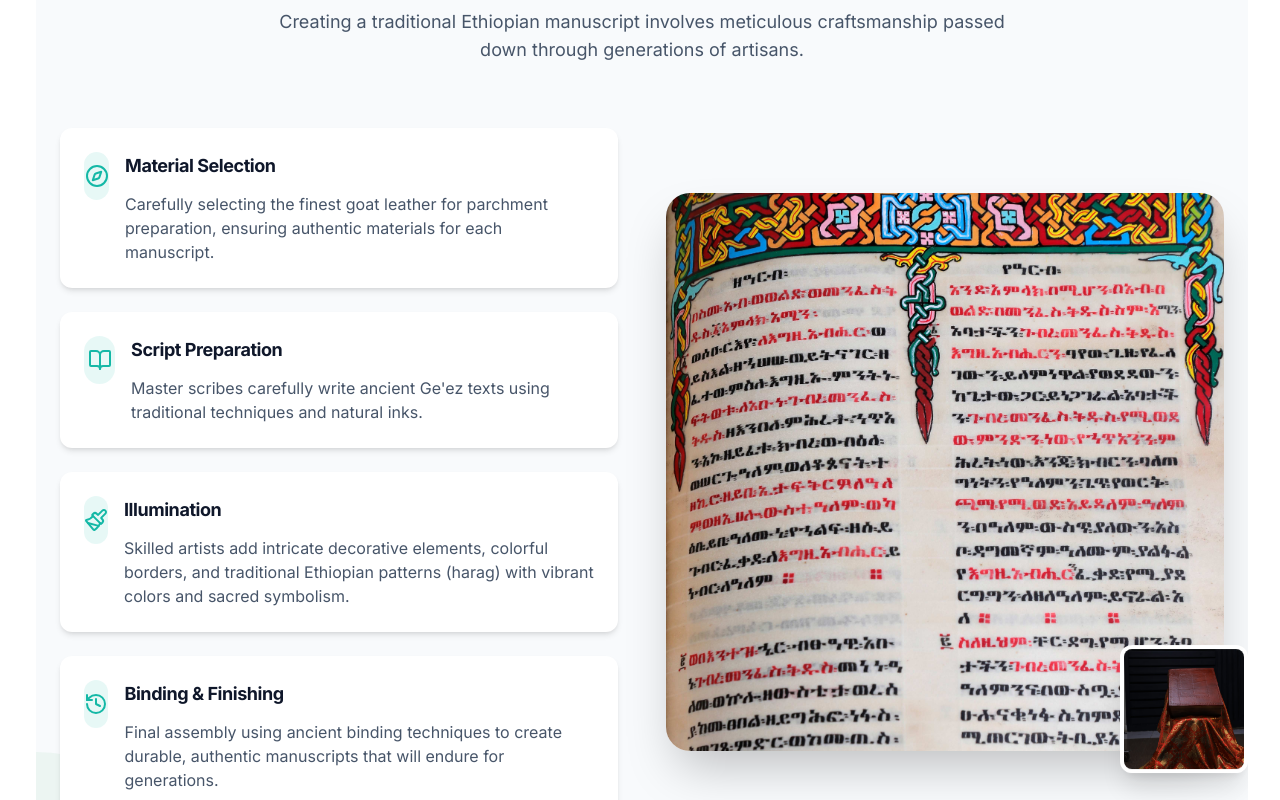
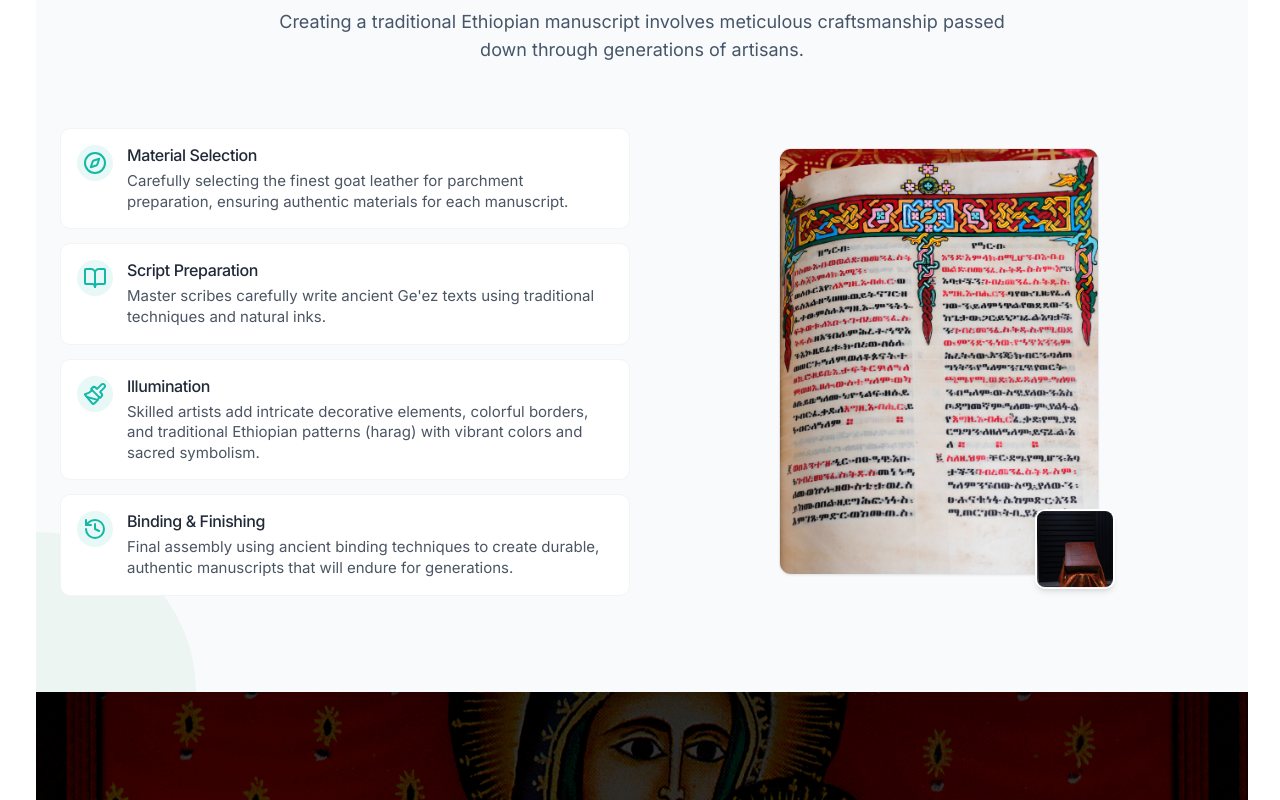
Before and after one commit to bettyberry/Melad-Website, a Next.js app: page / in a window 1280 px wide. Shown: the part 2000-2800 px from the top of the page. Built offline with nearby package versions, Linux system fonts and the light colour scheme.

Commit message:
Reduced image sizes and adjusted layout for professionalism

```diff
--- a/app/about/page.tsx
+++ b/app/about/page.tsx
@@ -112,7 +112,7 @@ export default function AboutPage() {
       <section className="py-2  ml-6 relative overflow-hidden">
         {/* Decorative elements */}
         <div className="absolute top-0 right-0 w-72 h-72 bg-primary/5 rounded-full -translate-x-1/2 -translate-y-1/2"></div>
-        <div className="absolute bottom-0 left-0 w-72 h-72 bg-secondary/5 rounded-full translate-x-1/2 translate-y-1/2"></div>
+        <div className="absolute bottom-0 left-0 w-72 h- bg-secondary/5 rounded-full translate-x-1/2 translate-y-1/2"></div>
 
         <div className="container px-4 md:px-6 relative">
           <div className="grid gap-16 lg:grid-cols-2 items-center">
@@ -173,7 +173,7 @@ export default function AboutPage() {
               transition={{ duration: 0.8 }}
               className="relative"
             >
-              <div className="relative aspect-square overflow-hidden rounded-3xl shadow-2xl image-shine">
+              <div className="relative aspect-square overflow-hidden rounded-3xl shadow-2xl image-shine ml-7">
                 <Image
                   src="/images/manuscript-book1.png"
                   alt="Ancient Ethiopian Manuscript"
--- a/components/manuscript-process.tsx
+++ b/components/manuscript-process.tsx
@@ -84,25 +84,24 @@ export default function ManuscriptProcess() {
               : "ባህላዊ የኢትዮጵያ ብራና መፍጠር ከትውልድ ወደ ትውልድ የተላለፈ ጥልቅ ጥበብ ይጠይቃል።"}
           </motion.p>
         </div>
-
-        <div className="grid md:grid-cols-2 gap-12 items-center">
+<div className="grid md:grid-cols-2 gap-6 items-center">
   <div className="order-2 md:order-1">
-            <div className="grid grid-cols-1 gap-6">
+    <div className="grid grid-cols-1 gap-3.5">
       {processSteps.map((step, index) => (
         <motion.div
           key={index}
-                  initial={{ opacity: 0, x: -20 }}
+          initial={{ opacity: 0, x: -10 }}
           whileInView={{ opacity: 1, x: 0 }}
           viewport={{ once: true }}
-                  transition={{ duration: 0.5, delay: index * 0.1 }}
-                  className="flex items-start space-x-4 bg-white p-6 rounded-xl shadow-md"
+          transition={{ duration: 0.4, delay: index * 0.1 }}
+          className="flex items-start space-x-3.5 bg-white p-4 rounded-md shadow-xs hover:shadow-sm transition-all border border-gray-100"
         >
-                  <div className="flex items-center justify-center h-12 w-12 rounded-full bg-primary/10 text-primary">
+          <div className="flex-shrink-0 flex items-center justify-center h-9 w-9 rounded-full bg-primary/10 text-primary text-[15px]">
             {step.icon}
           </div>
           <div>
-                    <h3 className="text-lg font-bold text-slate-900 mb-3">{step.title}</h3>
-                    <p className="text-slate-600">{step.description}</p>
+            <h3 className="text-[16px] font-medium text-gray-800 mb-1.5 leading-tight">{step.title}</h3>
+            <p className="text-[15px] text-gray-600 leading-snug">{step.description}</p>
           </div>
         </motion.div>
       ))}
@@ -110,29 +109,40 @@ export default function ManuscriptProcess() {
   </div>
 
   <motion.div
-            initial={{ opacity: 0, scale: 0.9 }}
+    initial={{ opacity: 0, scale: 0.98 }}
     whileInView={{ opacity: 1, scale: 1 }}
     viewport={{ once: true }}
-            transition={{ duration: 0.7 }}
-            className="relative order-1 md:order-2"
+    transition={{ duration: 0.6 }}
+    className="relative order-1 md:order-2 w-full max-w-[320px] mx-auto"
   >
-            <div className="relative aspect-square overflow-hidden rounded-3xl shadow-2xl">
+    {/* Main Image - Ensure this path is correct */}
+    <div className="relative aspect-[3/4] overflow-hidden rounded-lg shadow-sm border border-gray-200 bg-gray-100">
       <Image
         src="/images/manuscript-page.png"
         alt="Manuscript Creation Process"
-                fill
-                className="object-cover"
+        width={390}
+        height={426}
+        className="object-cover object-center w-full h-full"
+        priority
       />
     </div>
 
+    {/* Floating Image */}
     <motion.div
-              initial={{ opacity: 0, y: 20 }}
+      initial={{ opacity: 0, y: 10 }}
       whileInView={{ opacity: 1, y: 0 }}
       viewport={{ once: true }}
-              transition={{ duration: 0.6, delay: 0.3 }}
-              className="absolute -bottom-6 -right-6 h-32 w-32 rounded-xl overflow-hidden border-4 border-white shadow-xl animate-float"
+      transition={{ duration: 0.5, delay: 0.2 }}
+      className="absolute -bottom-4 -right-4 h-20 w-20 rounded-md overflow-hidden border-2 border-white shadow-md animate-float"
     >
-              <Image src="/images/manuscript-book2.png" alt="Finished Manuscript" fill className="object-cover" />
+      <Image
+        src="/images/manuscript-book2.png" // Changed to .jpg extension
+        alt="Finished Manuscript"
+        width={80}
+        height={80}
+        className="object-cover object-center"
+        priority
+      />
     </motion.div>
   </motion.div>
 </div>
--- a/components/products-section.tsx
+++ b/components/products-section.tsx
@@ -23,6 +23,8 @@ export default function ProductsSection() {
       badge: language === "en" ? "Most Popular" : "በጣም ተወዳጅ",
       icon: <Star className="h-4 w-4" />,
     },
+
+
     {
       title: language === "en" ? "Sacred Artwork" : "ቅዱስ ስዕል",
       description:
```
Lines whose indentation alone changed are shown as unchanged.
